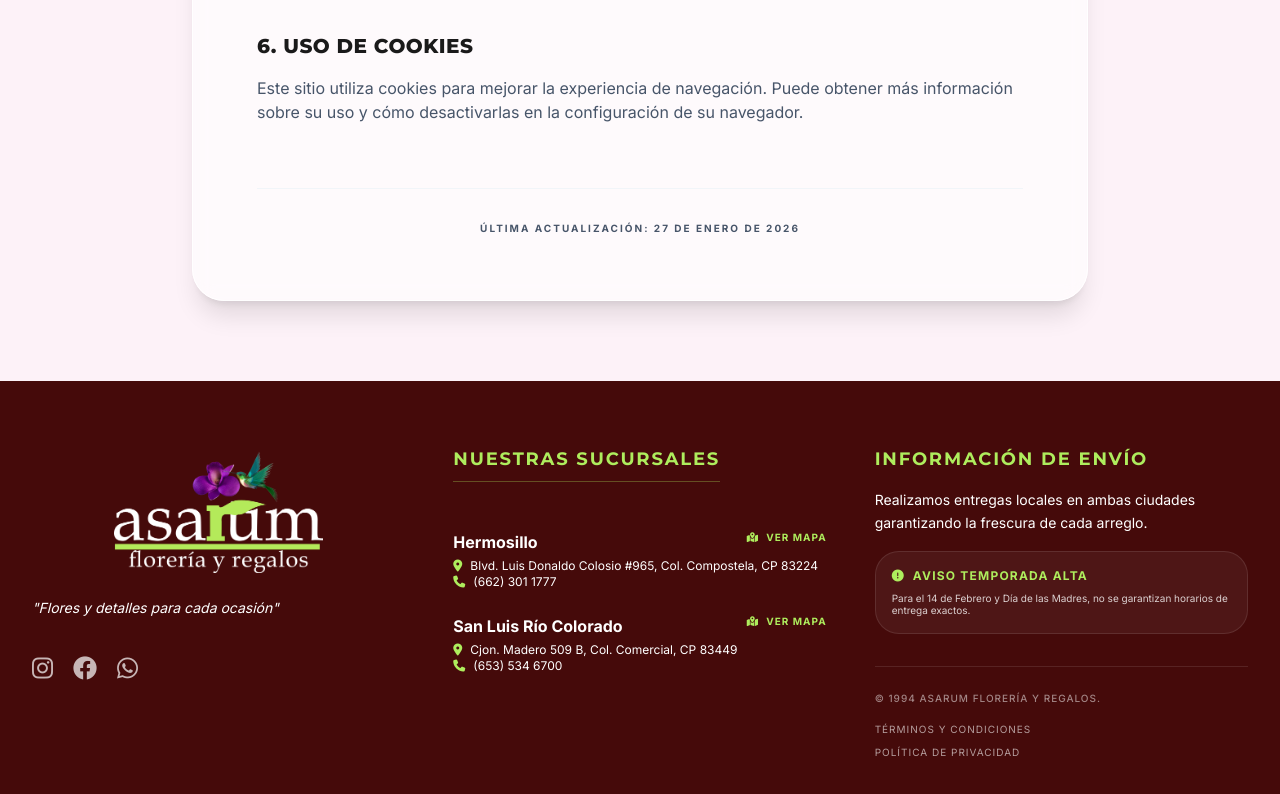
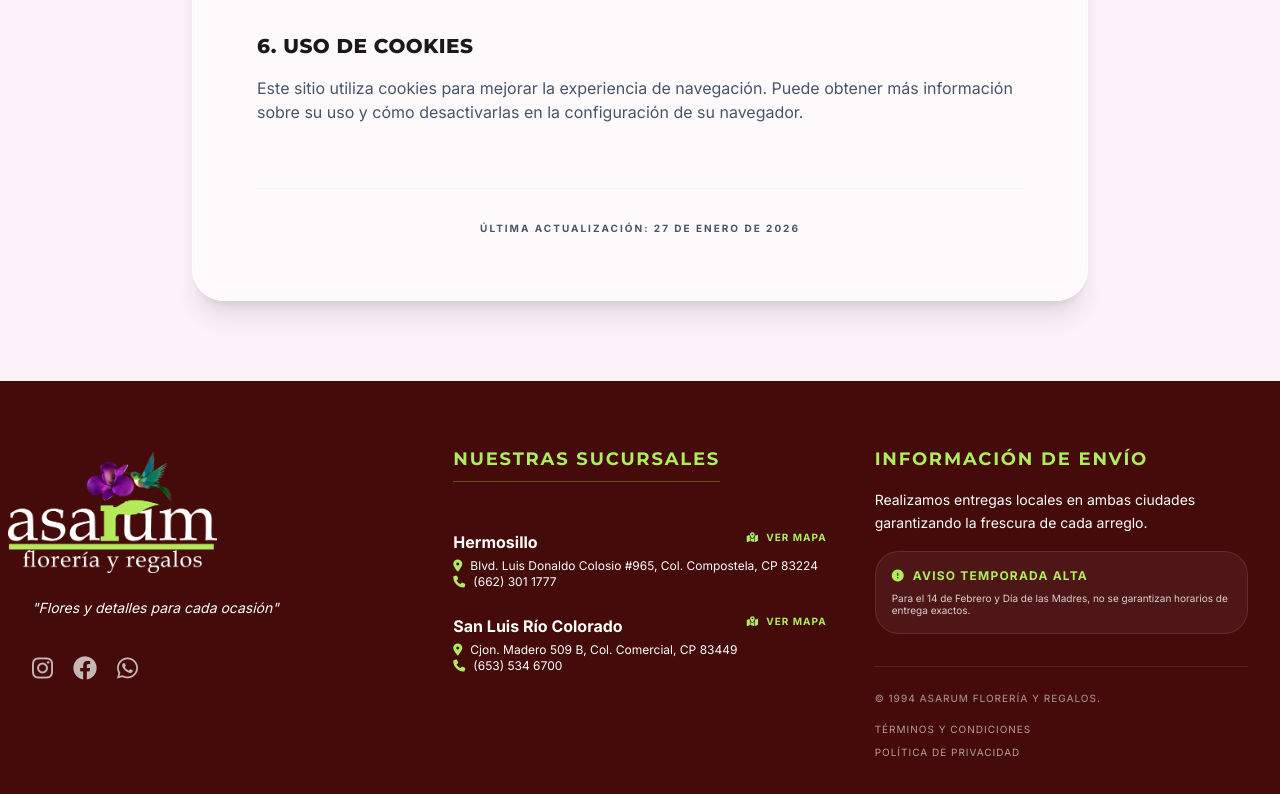
Before and after one commit to rennergymx-code/asarum-floreria-v2, a React (Vite) app: page /#/politica-de-privacidad in a window 1280 px wide. Shown: the part 1299-2093 px from the top of the page. Built offline with nearby package versions, Linux system fonts and the light colour scheme.

Commit message:
style: Adjusted footer logo alignment with negative margin

```diff
--- a/components/Footer.tsx
+++ b/components/Footer.tsx
@@ -10,8 +10,8 @@ const Footer: React.FC<{ season: Season }> = ({ season }) => {
     <footer className={`${isValentines ? 'bg-red-950' : 'bg-gray-900'} text-white py-16`}>
       <div className="max-w-7xl mx-auto px-4 sm:px-6 lg:px-8 grid grid-cols-1 md:grid-cols-3 gap-12">
         {/* Brand Column */}
-        <div className="flex flex-col">
-          <img src="/logo-footer.png" alt="Asarum Florería y Regalos" className="h-32 w-auto mb-6 object-contain" />
+        <div className="flex flex-col items-start">
+          <img src="/logo-footer.png" alt="Asarum Florería y Regalos" className="h-32 w-auto mb-6 object-contain -ml-6" />
           <p className="text-white text-sm leading-relaxed italic">
             "Flores y detalles para cada ocasión"
           </p>
```
